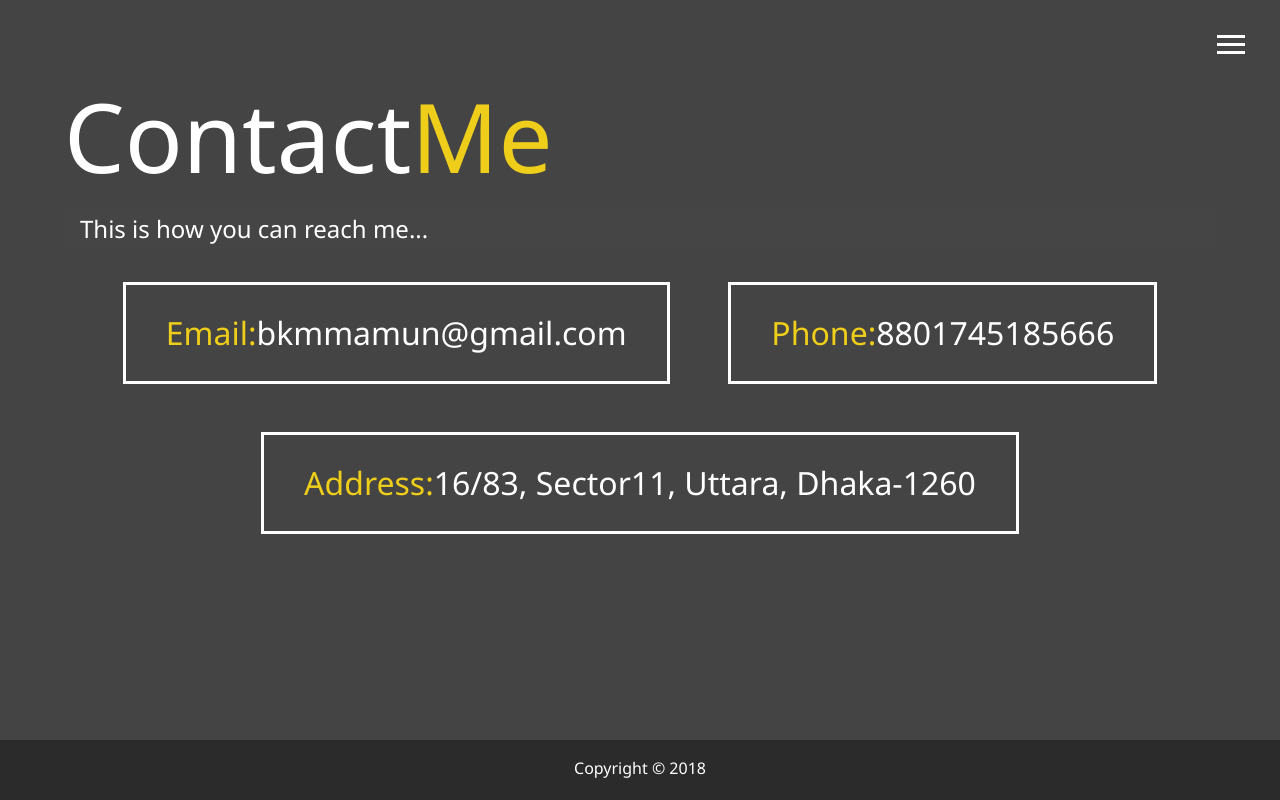
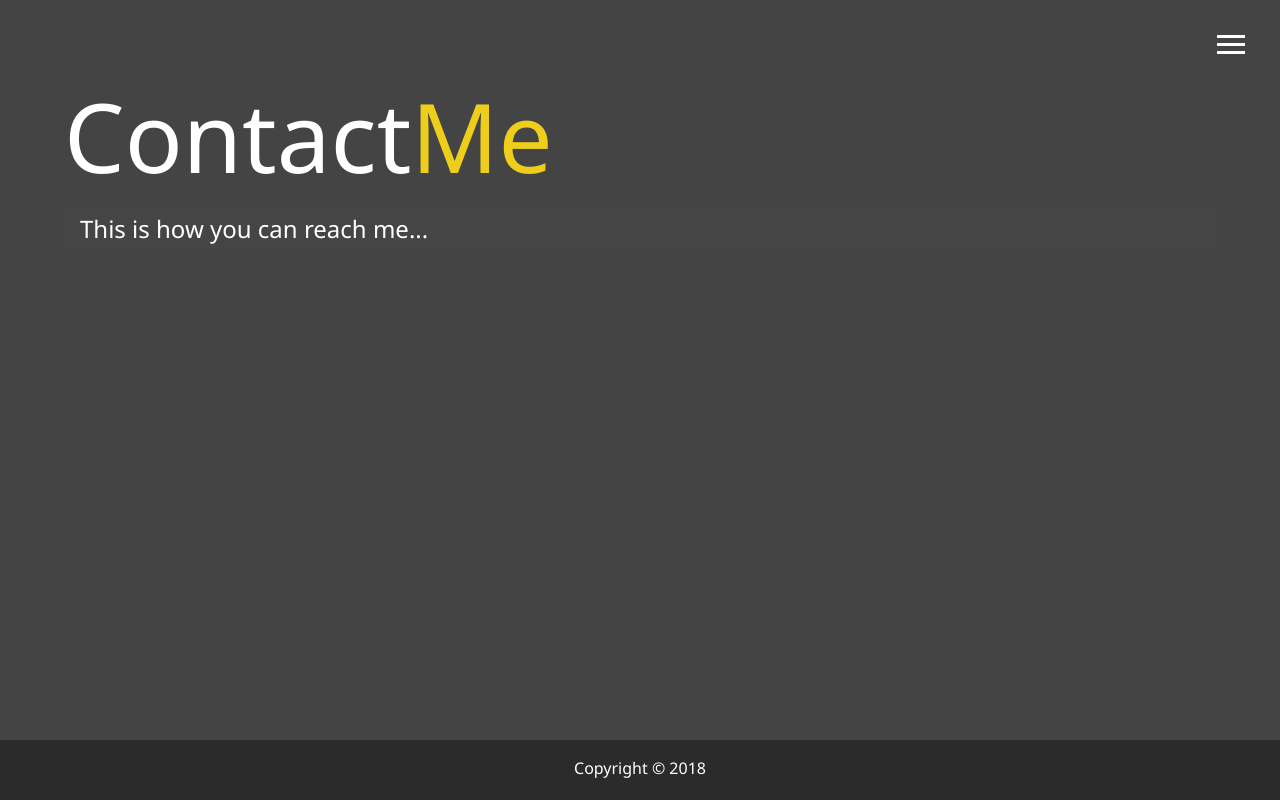
Before and after one commit to UndefinedMamun/react-portfolio, a React app: page /contact-me in a window 1280 px wide. Built offline with nearby package versions, Linux system fonts and the light colour scheme; the HTML template or start-up script is replaced by a standard one.

Commit message:
deployed

```diff
--- a/src/App.js
+++ b/src/App.js
@@ -6,7 +6,7 @@ import Home from "./components/home/home";
 import "./App.scss";
 import About from "./components/about";
 import Work from "./components/work";
-import Contact from "./components/contact";
+import Contact from "./components/contact/contact";
 import Footer from "./components/footer";
 import NotFound from "./components/notFound";
 
--- a/src/components/contact.jsx
+++ b/src/components/contact/contact.jsx
@@ -1,4 +1,5 @@
 import React, { Component } from "react";
+import "./contact.scss";
 
 class Contact extends Component {
   state = {};
@@ -11,7 +12,7 @@ class Contact extends Component {
         </h1>
         <h2 className="sm-heading">This is how you can reach me...</h2>
 
-        <div className="boxes">
+        {/* <div className="boxes">
           <div>
             <span className="text-secondery">Email:</span>
             bkmmamun@gmail.com
@@ -20,11 +21,7 @@ class Contact extends Component {
             <span className="text-secondery">Phone:</span>
             8801745185666
           </div>
-          <div>
-            <span className="text-secondery">Address:</span>
-            16/83, Sector11, Uttara, Dhaka-1260
-          </div>
-        </div>
+        </div> */}
       </main>
     );
   }
--- /dev/null
+++ b/src/components/contact/contact.scss
@@ -0,0 +1,28 @@
+@import "../../scss/config";
+
+// Contact Page
+.boxes {
+  display: flex;
+  flex-wrap: wrap;
+  justify-content: space-evenly;
+  align-items: center;
+  margin-top: 1rem;
+
+  div {
+    font-size: 2rem;
+    border: 3px #fff solid;
+    padding: 1.5rem 2.5rem;
+    margin-bottom: 3rem;
+    @include easeOut;
+
+    &:hover {
+      padding: 0.5rem 1.5rem;
+      background-color: $secondery-color;
+      color: set-text-color($secondery-color);
+
+      span {
+        color: set-text-color($secondery-color);
+      }
+    }
+  }
+}
--- a/src/scss/main.scss
+++ b/src/scss/main.scss
@@ -131,33 +131,6 @@ main {
   }
 }
 
-// Contact Page
-.boxes {
-  display: flex;
-  flex-wrap: wrap;
-  justify-content: space-evenly;
-  align-items: center;
-  margin-top: 1rem;
-
-  div {
-    font-size: 2rem;
-    border: 3px #fff solid;
-    padding: 1.5rem 2.5rem;
-    margin-bottom: 3rem;
-    @include easeOut;
-
-    &:hover {
-      padding: 0.5rem 1.5rem;
-      background-color: $secondery-color;
-      color: set-text-color($secondery-color);
-
-      span {
-        color: set-text-color($secondery-color);
-      }
-    }
-  }
-}
-
 // Button Styles
 
 .btn {
```
Also changed, not shown: firebase.json (added), 1 other file (tests, documents, lock files or other folders).
